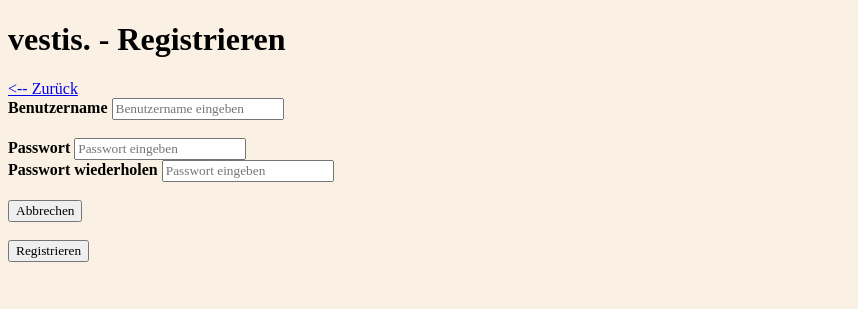
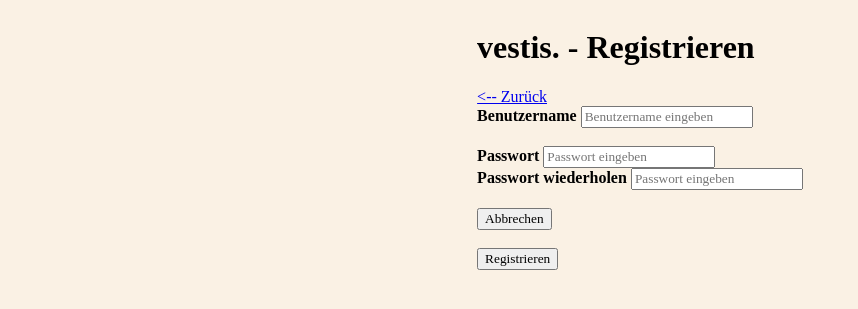
Before and after one commit to BadmintonCore/app, a PHP site: page /registration.html in a window 1280 px wide. Shown: the top 309 px of the page, without its empty margins (0-858 px from the left). Run offline with PHP 8.4, Linux system fonts and the light colour scheme.

Commit message:
feat(style): Updated stylesheets in order to center elements on screen

```diff
--- a/mystyle.css
+++ b/mystyle.css
@@ -1,6 +1,11 @@
 /*Author: Lasse Hoffmann */
+
+:root {
+    --primary-background-color: #faf1e4;
+}
+
 body {
-    background-color: #faf1e4;
+    background-color: var(--primary-background-color);
 }
 
 * {
@@ -12,6 +17,11 @@ p {
     text-align: right;
 }
 
+body {
+    display: flex;
+    justify-content: center;
+}
+
 th {
     background-color: lightgray;
 }
--- a/registration.html
+++ b/registration.html
@@ -9,6 +9,7 @@
     <link rel="stylesheet" type="text/css" href="mystyle.css">
 </head>
 <body>
+    <div>
         <h1>
             vestis. - Registrieren
         </h1>
@@ -52,6 +53,7 @@
                 </button>
             </div>
         </form>
+    </div>
 </body>
 </html>
 <!--Author: Lasse Hoffmann-->
```
Lines whose indentation alone changed are shown as unchanged.
